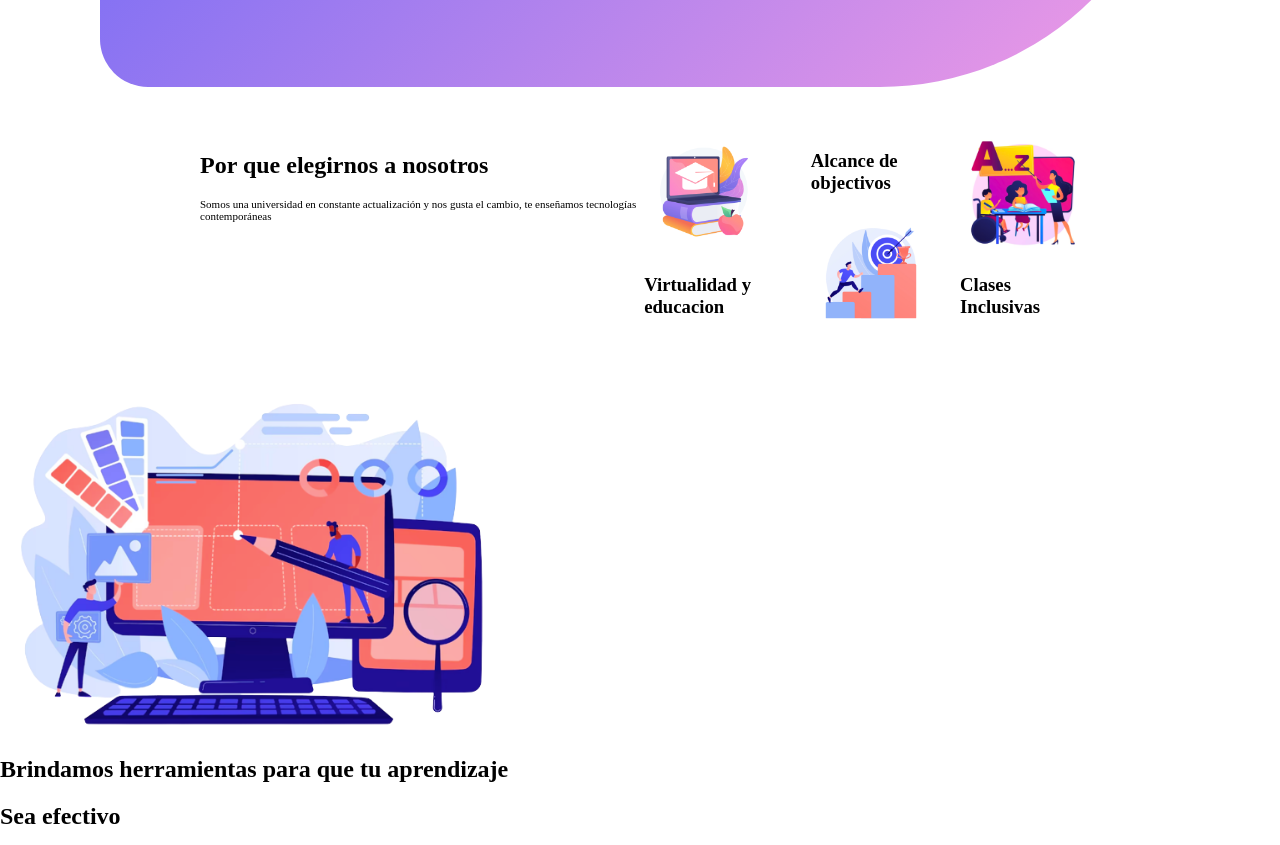
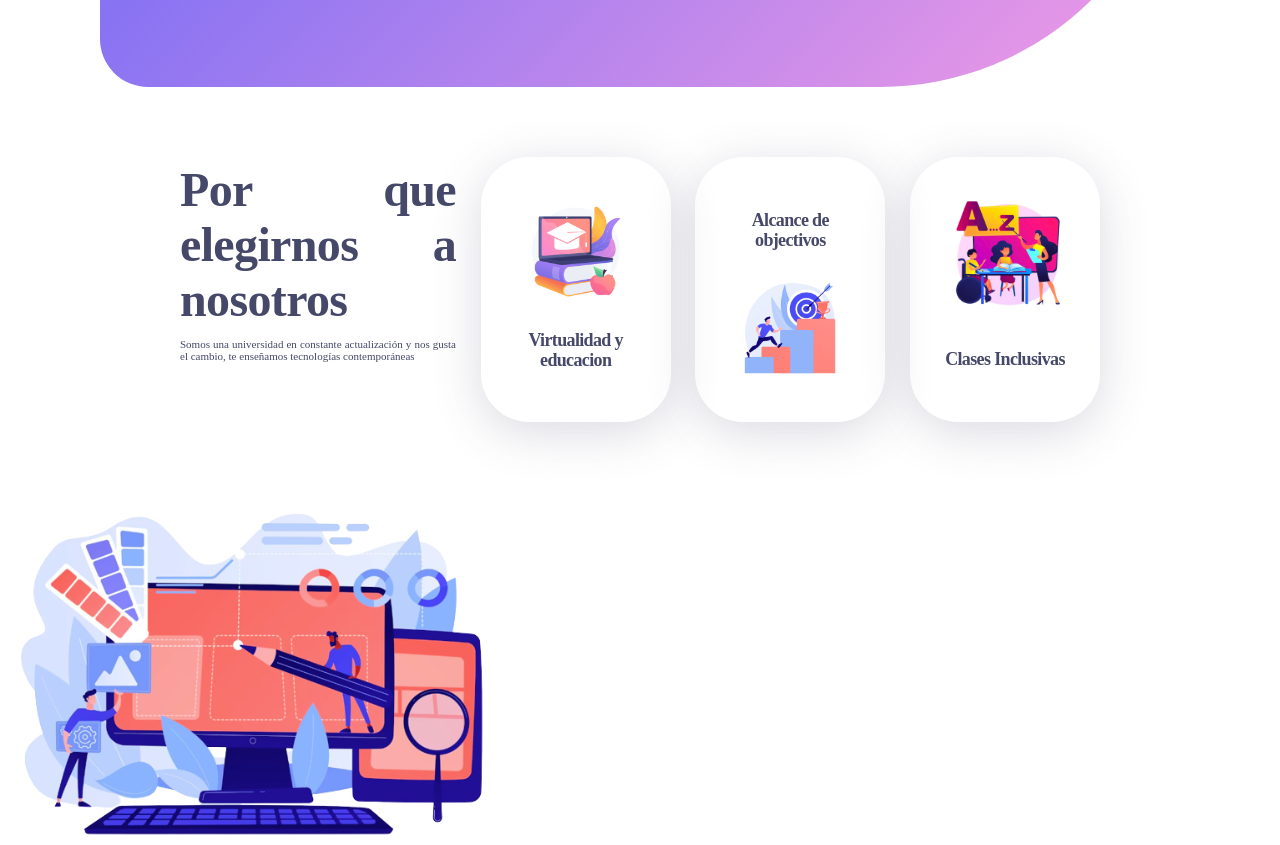
Before and after one commit to oscquitar/taller-9-full-stack, a plain HTML site: page punto-1-3/index.html in a window 1280 px wide. Shown: the part 701-1546 px from the top of the page. Drawn offline with Linux system fonts and the light colour scheme; files that its build step writes are made by us from their sources; a web font is replaced by a local one.

Commit message:
Ordenacion de estilos

```diff
--- a/punto-1-3/index.html
+++ b/punto-1-3/index.html
@@ -6,8 +6,12 @@
     <meta http-equiv="X-UA-Compatible" content="IE=edge">
     <meta name="viewport" content="width=device-width, initial-scale=1.0">
     <title>Document</title>
-    <href='https://fonts.googleapis.com/css?family=Jost' rel='stylesheet'>
-    <link rel="stylesheet" href="./styles/style.css">
+    <link rel="stylesheet" href="https://indestructibletype.com/fonts/Jost.css" type="text/css" charset="utf-8" />
+    <link rel="stylesheet" href="./styles/global/style.css">
+    <link rel="stylesheet" href="./styles/header-styles.css">
+    <link rel="stylesheet" href="./styles/banner-styles.css">
+    <link rel="stylesheet" href="./styles/section-1-styles.css">
+    <link rel="stylesheet" href="./styles/section-2-styles.css">
 </head>
 
 <body>
@@ -52,21 +56,21 @@
              height="350px">
         </section>
         <section id="section-1">
-            <div>
+            <div class="section-1__info">
                 <h2>Por que elegirnos a nosotros</h2>
                 <p>
                     Somos una universidad en constante actualización y nos gusta el cambio,
                     te enseñamos tecnologías contemporáneas
                 </p>
             </div>
-            <div>
+            <div class="section-1__card">
                 <img src="./public/images/section1-education (1).png"
                 alt="education"
                 width="120px"
                 height="120px">
                 <h3>Virtualidad y educacion</h3>
             </div>
-            <div>
+            <div class="section-1__card">
                 <h3>Alcance de objectivos</h3>
                 <img src="./public/images/section1-goals (1).png"
                 alt="goals"
@@ -75,7 +79,7 @@
                  >
 
             </div>
-            <div>
+            <div class="section-1__card">
                 <img src="./public/images/section1-teach (1).png"
                  alt="teache"
                  width="120px"
--- /dev/null
+++ b/punto-1-3/styles/banner-styles.css
@@ -0,0 +1,30 @@
+/* ESTILO BANER */
+
+#banner {
+    display: flex;
+    margin: 25px 100px;
+    padding: 90px 80px;
+    background: linear-gradient(313.18deg, #EE9AE5 3.28%, #5961F9 97.04%);
+    border-radius: 48px 48px 300px 48px;
+}
+
+h1 {
+    font-family: "Jost";
+    font-size: 60px;
+    font-weight: 600px;
+    color: #fff;
+    line-height: 70px;
+    letter-spacing: -0.64px;
+}
+
+#banner P {
+    margin: 25px 0px;
+    color: #fff;
+}
+
+.button--white {
+    padding: 12px;
+    background-color: transparent;
+    color: white;
+    border: 1px solid #fff;
+}
--- /dev/null
+++ b/punto-1-3/styles/header-styles.css
@@ -0,0 +1,43 @@
+/* ESTILOS HEADER */
+
+header {
+    display: flex;
+    justify-content: space-between;
+    margin: 0px 100px;
+}
+
+.header__navigation {
+    display: flex;
+    align-items: center;
+}
+
+.header__navigation nav ul {
+    display: flex;
+    gap: 45px;
+    list-style: none;
+}
+
+.header__navigation nav ul li a {
+    text-decoration: none;
+    color: #454868;
+}
+
+.header__settings {
+    display: flex;
+    align-items: center;
+    gap: 70px;
+}
+
+.header__settings div {
+    display: flex;
+    align-items: center;
+    gap: 10px;
+    font-family: "Jost";
+    font-size: 16px;
+    font-weight: 400;
+}
+
+.header__settings button {
+    background-color: transparent;
+    border: 1px solid #45486854;
+}
--- /dev/null
+++ b/punto-1-3/styles/section-1-styles.css
@@ -0,0 +1,49 @@
+/* ESTILO SECCION 1 */
+
+#section-1{
+    display: flex;
+    justify-content: space-between;
+    margin: 50px 100px;
+    padding: 20px 80px;
+}
+
+.section-1__info{
+    width: 30%;
+}
+
+.section-1__info h2{
+    margin: 5px 0px;
+    color: #454868;
+    font-family: "Jost";
+    font-size: 48px;
+    line-height: 55px;
+    letter-spacing: -0.64px;
+}
+
+.section-1__info{
+    color: #454868;
+    text-align: justify;
+}
+
+.section-1__card{
+    display: flex;
+    flex-direction: column;
+    justify-content: space-between;
+    align-items: center;
+    width:min-content;
+
+    height:195px ;
+    padding: 35px;
+    border-radius: 48px;
+    box-shadow: 0px 10px 50px #45486833;
+
+}
+
+.section-1__card h3 {
+    font-family: "Jost";
+    color: #454868;
+    font-size: 18px;
+    line-height: 20px;
+    letter-spacing: -0.64px;
+    text-align: center;
+}
--- /dev/null
+++ b/punto-1-3/styles/section-2-styles.css
@@ -0,0 +1,4 @@
+#section-2{
+    padding: 20px 180px;
+    background: #ed80fd26;
+}
--- a/punto-1-3/styles/style.css
+++ b/punto-1-3/styles/style.css
@@ -27,6 +27,15 @@ p {
     font-family: "Jost";
     font-weight: 300;
     font-size: 11px;
+}
+
+h2{
+    margin: 5px 0px;
+    color: #454868;
+    font-family: "Jost";
+    font-family: 48px;
+    line-height: 55px;
+    letter-spacing: -0.64px;
 }
 
 
@@ -111,6 +120,47 @@ h1 {
 #section-1{
     display: flex;
     justify-content: space-between;
-    margin: 25px 100px;
-    padding: 20px 100px;
+    margin: 50px 100px;
+    padding: 20px 80px;
 }
+
+.section-1__info{
+    width: 30%;
+}
+
+.section-1__info h2{
+    margin: 5px 0px;
+    color: #454868;
+    font-family: "Jost";
+    font-size: 48px;
+    line-height: 55px;
+    letter-spacing: -0.64px;
+}
+
+.section-1__info{
+    color: #454868;
+    text-align: justify;
+}
+
+.section-1__card{
+    display: flex;
+    flex-direction: column;
+    justify-content: space-between;
+    align-items: center;
+    width:min-content;
+
+    height:195px ;
+    padding: 35px;
+    border-radius: 48px;
+    box-shadow: 0px 10px 50px #45486833;
+
+}
+
+.section-1__card h3 {
+    font-family: "Jost";
+    color: #454868;
+    font-size: 18px;
+    line-height: 20px;
+    letter-spacing: -0.64px;
+    text-align: center;
+}
```
Also changed, not shown: punto-1-3/styles/global-styles.css (added).
